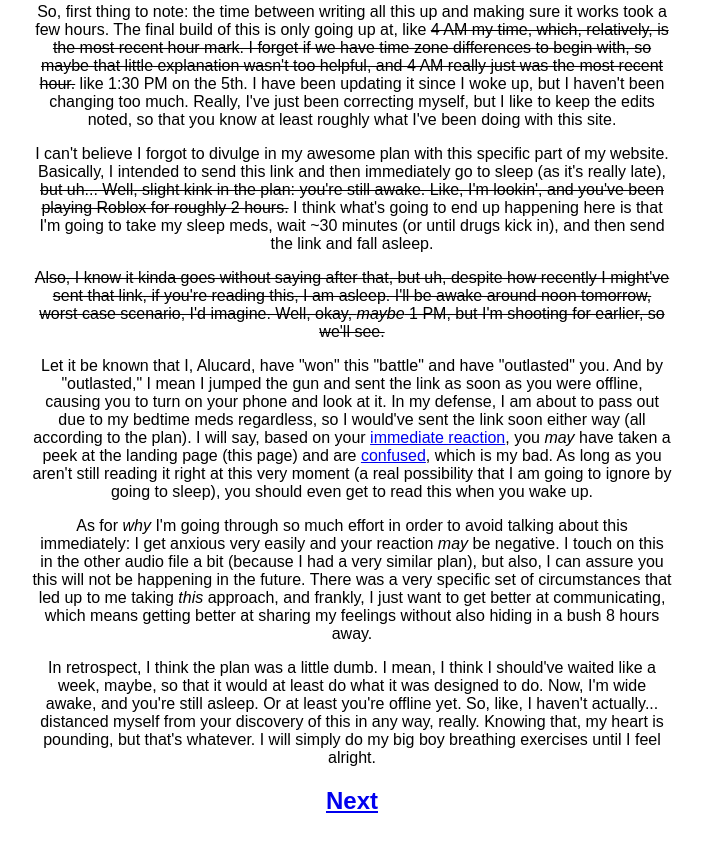
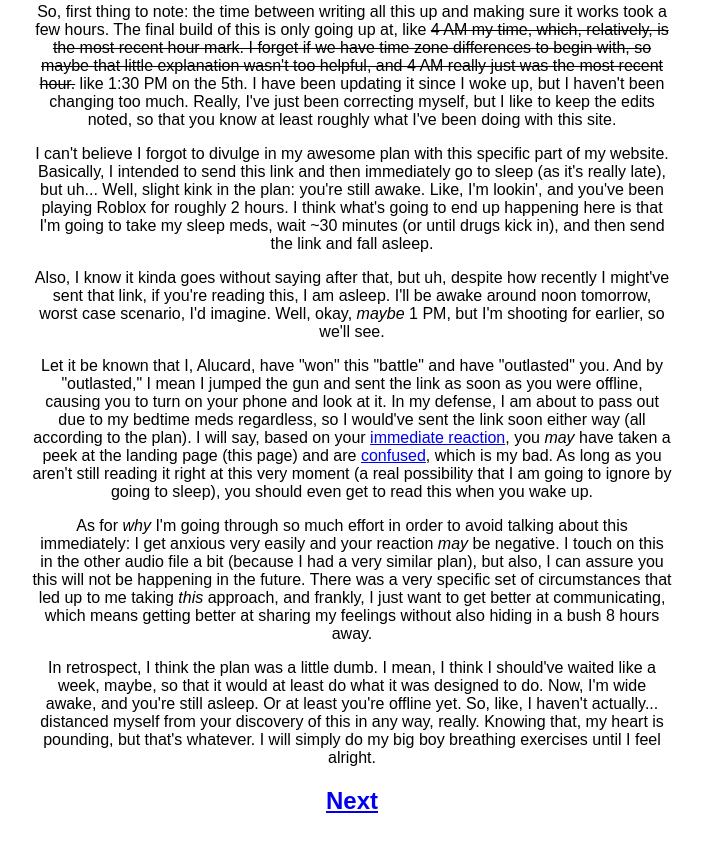
Before and after one commit to SpiralofAnts/SpiralofAnts, a plain HTML site: page comic-branch/landing.html in a window 1280 px wide. Shown: the part 1270-2121 px from the top of the page, without its empty margins (288-991 px from the left). Drawn offline with Linux system fonts and the light colour scheme.

Commit message:
Update landing.html

```diff
--- a/comic-branch/landing.html
+++ b/comic-branch/landing.html
@@ -22,8 +22,8 @@
       <p>Um... Yeah. Not really a lot to say about that. I hope you enjoy the transcript, I worked- or the tran<i>scripts</i> plural. I worked kinda hard on them, uh.. to make them one to one, but... You know, I'm just cool like that. Uhh- Anyways, uhhh, thank you for listening. Uh, also- There's... You'll see, you'll see, you'll see.</p>
 	  <h2>Related, But Not Recorded</h2>
 	  <p>So, first thing to note: the time between writing all this up and making sure it works took a few hours. The final build of this is only going up at, like <s>4 AM my time, which, relatively, is the most recent hour mark. I forget if we have time zone differences to begin with, so maybe that little explanation wasn't too helpful, and 4 AM really just was the most recent hour.</s> like 1:30 PM on the 5th. I have been updating it since I woke up, but I haven't been changing too much. Really, I've just been correcting myself, but I like to keep the edits noted, so that you know at least roughly what I've been doing with this site.</p>
-	  <p>I can't believe I forgot to divulge in my awesome plan with this specific part of my website. Basically, I intended to send this link and then immediately go to sleep (as it's really late), <s>but uh... Well, slight kink in the plan: you're still awake. Like, I'm lookin', and you've been playing Roblox for roughly 2 hours.</s> I think what's going to end up happening here is that I'm going to take my sleep meds, wait ~30 minutes (or until drugs kick in), and then send the link and fall asleep.</p>
-	  <p><s>Also, I know it kinda goes without saying after that, but uh, despite how recently I might've sent that link, if you're reading this, I am asleep. I'll be awake around noon tomorrow, worst case scenario, I'd imagine. Well, okay, <i>maybe</i> 1 PM, but I'm shooting for earlier, so we'll see.</s></p>
+	  <p>I can't believe I forgot to divulge in my awesome plan with this specific part of my website. Basically, I intended to send this link and then immediately go to sleep (as it's really late), but uh... Well, slight kink in the plan: you're still awake. Like, I'm lookin', and you've been playing Roblox for roughly 2 hours. I think what's going to end up happening here is that I'm going to take my sleep meds, wait ~30 minutes (or until drugs kick in), and then send the link and fall asleep.</p>
+	  <p>Also, I know it kinda goes without saying after that, but uh, despite how recently I might've sent that link, if you're reading this, I am asleep. I'll be awake around noon tomorrow, worst case scenario, I'd imagine. Well, okay, <i>maybe</i> 1 PM, but I'm shooting for earlier, so we'll see.</p>
 	  <p>Let it be known that I, Alucard, have "won" this "battle" and have "outlasted" you. And by "outlasted," I mean I jumped the gun and sent the link as soon as you were offline, causing you to turn on your phone and look at it. In my defense, I am about to pass out due to my bedtime meds regardless, so I would've sent the link soon either way (all according to the plan). I will say, based on your <a href="https://media.discordapp.net/attachments/947987204196696119/1126094265953550426/20221231_190018.jpg" target="_blank" rel="noopener">immediate reaction</a>, you <i>may</i> have taken a peek at the landing page (this page) and are <a href="data/video-55381238_456244926_cac0999c88d7f8502b.mp4" target="_blank" rel="noopener">confused</a>, which is my bad. As long as you aren't still reading it right at this very moment (a real possibility that I am going to ignore by going to sleep), you should even get to read this when you wake up.</p>
 	  <p>As for <i>why</i> I'm going through so much effort in order to avoid talking about this immediately: I get anxious very easily and your reaction <i>may</i> be negative. I touch on this in the other audio file a bit (because I had a very similar plan), but also, I can assure you this will not be happening in the future. There was a very specific set of circumstances that led up to me taking <i>this</i> approach, and frankly, I just want to get better at communicating, which means getting better at sharing my feelings without also hiding in a bush 8 hours away.</p>
 	  <p>In retrospect, I think the plan was a little dumb. I mean, I think I should've waited like a week, maybe, so that it would at least do what it was designed to do. Now, I'm wide awake, and you're still asleep. Or at least you're offline yet. So, like, I haven't actually... distanced myself from your discovery of this in any way, really. Knowing that, my heart is pounding, but that's whatever. I will simply do my big boy breathing exercises until I feel alright.</p>
```
